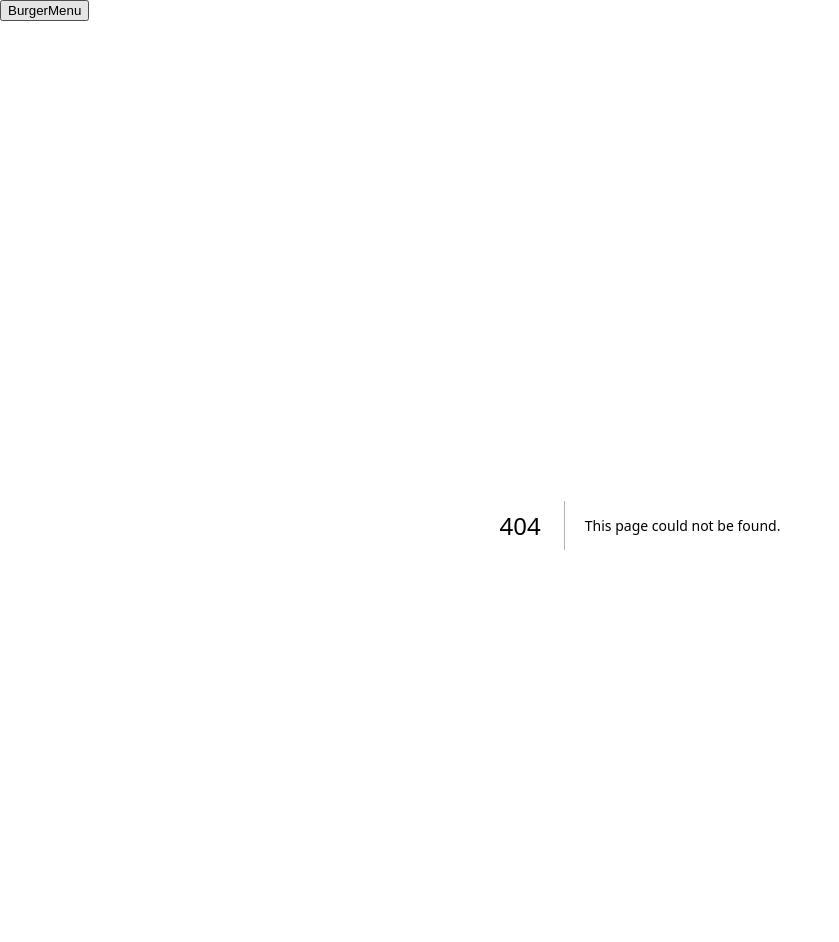
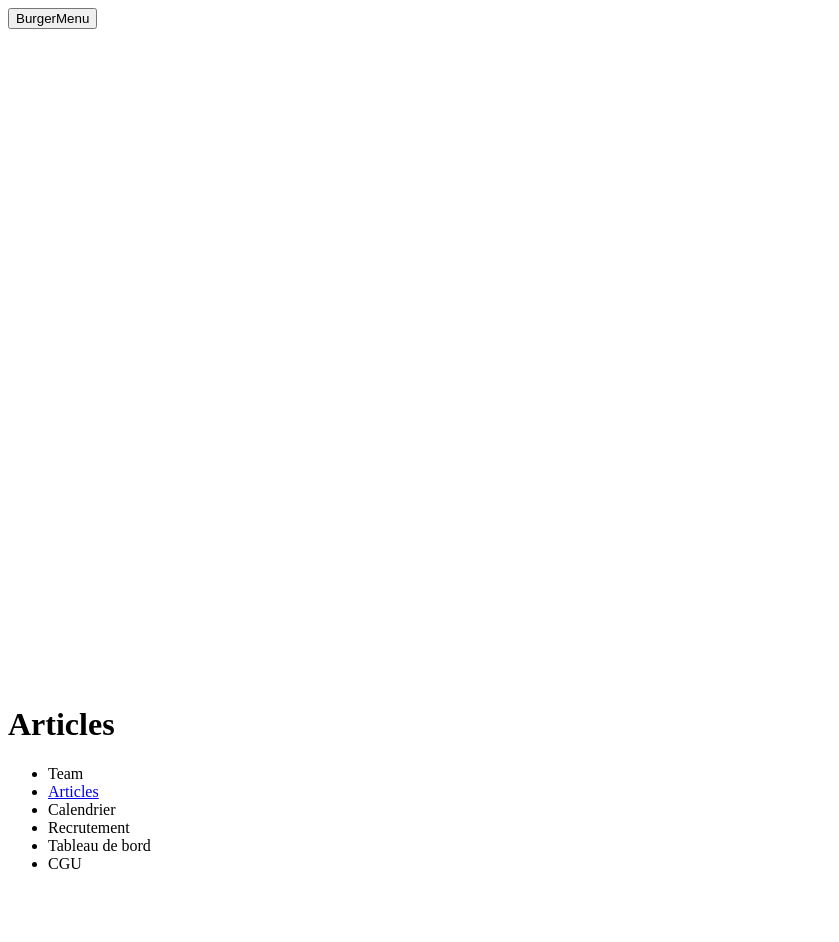
Before and after one commit to QuentinJoanon/VictoryZone-Front, a Next.js app: page /articles in a window 1280 px wide. Before the commit this address had no page. Shown: the top 942 px of the page, without its empty margins (0-839 px from the left). After the commit the page ends 889 px from the top, so only its background shows below. Built offline with nearby package versions, Linux system fonts and the light colour scheme.

Commit message:
feat: layout suite

```diff
--- /dev/null
+++ b/src/app/articles/page.tsx
@@ -0,0 +1,9 @@
+'use client';
+
+export default function Articles() {
+  return (
+    <main>
+      <h1>Articles</h1>
+    </main>
+  );
+}
--- /dev/null
+++ b/src/app/components/footer.tsx
@@ -0,0 +1,21 @@
+'use client';
+
+export default function Footer() {
+  return (
+    <footer>
+      {/*         <img src="" alt="logo" srcset="" /> */}
+      <div>
+        <ul>
+          <li>Team</li>
+          <li>
+            <a href="/articles">Articles</a>{' '}
+          </li>
+          <li>Calendrier</li>
+          <li>Recrutement</li>
+          <li>Tableau de bord</li>
+          <li>CGU</li>
+        </ul>
+      </div>
+    </footer>
+  );
+}
--- /dev/null
+++ b/src/app/components/header.tsx
@@ -0,0 +1,20 @@
+'use client';
+
+export default function Header() {
+  return (
+    <header>
+      <div>
+        {/*           <img src="" alt="logo" srcset="" /> */}
+        <button>BurgerMenu</button>
+      </div>
+      <div className="header-menu hidden">
+        <ul>
+          <li>Team</li>
+          <li>Articles</li>
+          <li>Calendrier</li>
+          <li>Recrutement</li>
+        </ul>
+      </div>
+    </header>
+  );
+}
--- a/src/app/globals.scss
+++ b/src/app/globals.scss
@@ -1,11 +1,11 @@
 :root {
-  .menu {
-    opacity: 0;
-  }
-
-  .view {
+  .header-menu {
     opacity: 1;
     height: 80vh;
     background-color: black;
   }
+
+  .hidden {
+    opacity: 0;
+  }
 }
--- a/src/app/layout.tsx
+++ b/src/app/layout.tsx
@@ -1,6 +1,8 @@
 import { ReduxProvider } from '@/redux/provider';
 import { Inter } from 'next/font/google';
 import './globals.scss';
+import Header from './components/header';
+import Footer from './components/footer';
 
 const inter = Inter({ subsets: ['latin'] });
 
@@ -17,34 +19,9 @@ export default function RootLayout({
   return (
     <html lang="fr">
       <body>
-        <header>
-          <div>
-            {/*           <img src="" alt="logo" srcset="" /> */}
-            <button>BurgerMenu</button>
-          </div>
-          <div className="menu">
-            <ul>
-              <li>Team</li>
-              <li>Articles</li>
-              <li>Calendrier</li>
-              <li>Recrutement</li>
-            </ul>
-          </div>
-        </header>
+        <Header />
         <ReduxProvider>{children}</ReduxProvider>
-        <footer>
-          {/*         <img src="" alt="logo" srcset="" /> */}
-          <div>
-            <ul>
-              <li>Team</li>
-              <li>Articles</li>
-              <li>Calendrier</li>
-              <li>Recrutement</li>
-              <li>Tableau de bord</li>
-              <li>CGU</li>
-            </ul>
-          </div>
-        </footer>
+        <Footer />
       </body>
     </html>
   );
```
